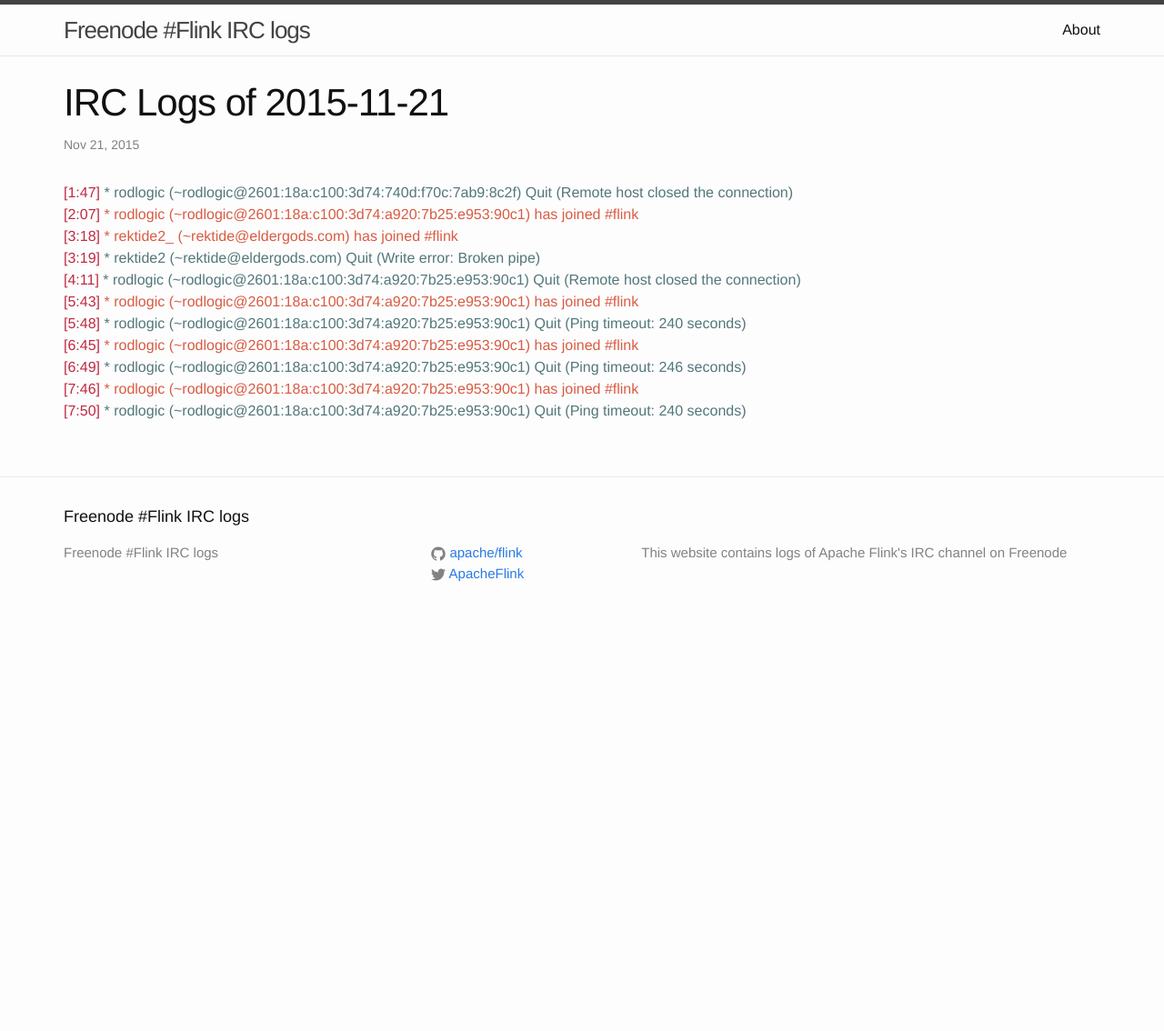
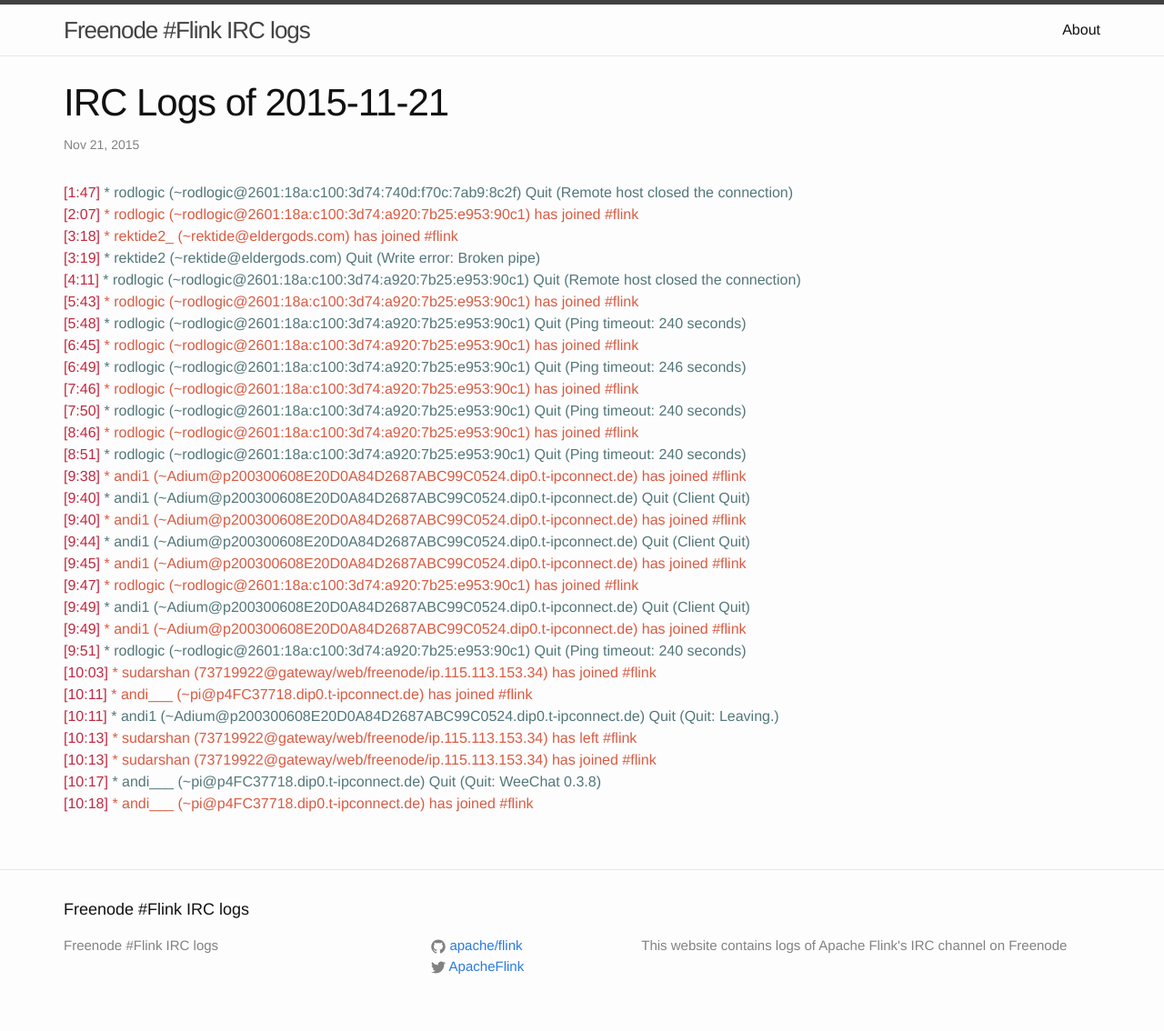
Before and after one commit to flink-irc-logs/flink-irc-logs.github.io, a Jekyll site: the page built from _posts/2015-11-21-logs.markdown, in a window 1280 px wide. Shown: the whole page at 91% size. Built offline with Jekyll 4.4.1, drawn with Linux system fonts in a browser that asks for light colours; before the commit the page ends 900 px from its top, so only the background shows below that.

Commit message:
Update of the logs on Sat Nov 21 10:23:16 CET 2015

```diff
--- a/_posts/2015-11-21-logs.markdown
+++ b/_posts/2015-11-21-logs.markdown
@@ -15,3 +15,21 @@
 <span class="irc-date">[6:49]</span> <span class="irc-navy">* rodlogic (~rodlogic@2601:18a:c100:3d74:a920:7b25:e953:90c1) Quit (Ping timeout: 246 seconds)</span><br />
 <span class="irc-date">[7:46]</span> <span class="irc-green">* rodlogic (~rodlogic@2601:18a:c100:3d74:a920:7b25:e953:90c1) has joined #flink</span><br />
 <span class="irc-date">[7:50]</span> <span class="irc-navy">* rodlogic (~rodlogic@2601:18a:c100:3d74:a920:7b25:e953:90c1) Quit (Ping timeout: 240 seconds)</span><br />
+<span class="irc-date">[8:46]</span> <span class="irc-green">* rodlogic (~rodlogic@2601:18a:c100:3d74:a920:7b25:e953:90c1) has joined #flink</span><br />
+<span class="irc-date">[8:51]</span> <span class="irc-navy">* rodlogic (~rodlogic@2601:18a:c100:3d74:a920:7b25:e953:90c1) Quit (Ping timeout: 240 seconds)</span><br />
+<span class="irc-date">[9:38]</span> <span class="irc-green">* andi1 (~Adium@p200300608E20D0A84D2687ABC99C0524.dip0.t-ipconnect.de) has joined #flink</span><br />
+<span class="irc-date">[9:40]</span> <span class="irc-navy">* andi1 (~Adium@p200300608E20D0A84D2687ABC99C0524.dip0.t-ipconnect.de) Quit (Client Quit)</span><br />
+<span class="irc-date">[9:40]</span> <span class="irc-green">* andi1 (~Adium@p200300608E20D0A84D2687ABC99C0524.dip0.t-ipconnect.de) has joined #flink</span><br />
+<span class="irc-date">[9:44]</span> <span class="irc-navy">* andi1 (~Adium@p200300608E20D0A84D2687ABC99C0524.dip0.t-ipconnect.de) Quit (Client Quit)</span><br />
+<span class="irc-date">[9:45]</span> <span class="irc-green">* andi1 (~Adium@p200300608E20D0A84D2687ABC99C0524.dip0.t-ipconnect.de) has joined #flink</span><br />
+<span class="irc-date">[9:47]</span> <span class="irc-green">* rodlogic (~rodlogic@2601:18a:c100:3d74:a920:7b25:e953:90c1) has joined #flink</span><br />
+<span class="irc-date">[9:49]</span> <span class="irc-navy">* andi1 (~Adium@p200300608E20D0A84D2687ABC99C0524.dip0.t-ipconnect.de) Quit (Client Quit)</span><br />
+<span class="irc-date">[9:49]</span> <span class="irc-green">* andi1 (~Adium@p200300608E20D0A84D2687ABC99C0524.dip0.t-ipconnect.de) has joined #flink</span><br />
+<span class="irc-date">[9:51]</span> <span class="irc-navy">* rodlogic (~rodlogic@2601:18a:c100:3d74:a920:7b25:e953:90c1) Quit (Ping timeout: 240 seconds)</span><br />
+<span class="irc-date">[10:03]</span> <span class="irc-green">* sudarshan (73719922@gateway/web/freenode/ip.115.113.153.34) has joined #flink</span><br />
+<span class="irc-date">[10:11]</span> <span class="irc-green">* andi___ (~pi@p4FC37718.dip0.t-ipconnect.de) has joined #flink</span><br />
+<span class="irc-date">[10:11]</span> <span class="irc-navy">* andi1 (~Adium@p200300608E20D0A84D2687ABC99C0524.dip0.t-ipconnect.de) Quit (Quit: Leaving.)</span><br />
+<span class="irc-date">[10:13]</span> <span class="irc-green">* sudarshan (73719922@gateway/web/freenode/ip.115.113.153.34) has left #flink</span><br />
+<span class="irc-date">[10:13]</span> <span class="irc-green">* sudarshan (73719922@gateway/web/freenode/ip.115.113.153.34) has joined #flink</span><br />
+<span class="irc-date">[10:17]</span> <span class="irc-navy">* andi___ (~pi@p4FC37718.dip0.t-ipconnect.de) Quit (Quit: WeeChat 0.3.8)</span><br />
+<span class="irc-date">[10:18]</span> <span class="irc-green">* andi___ (~pi@p4FC37718.dip0.t-ipconnect.de) has joined #flink</span><br />
```
